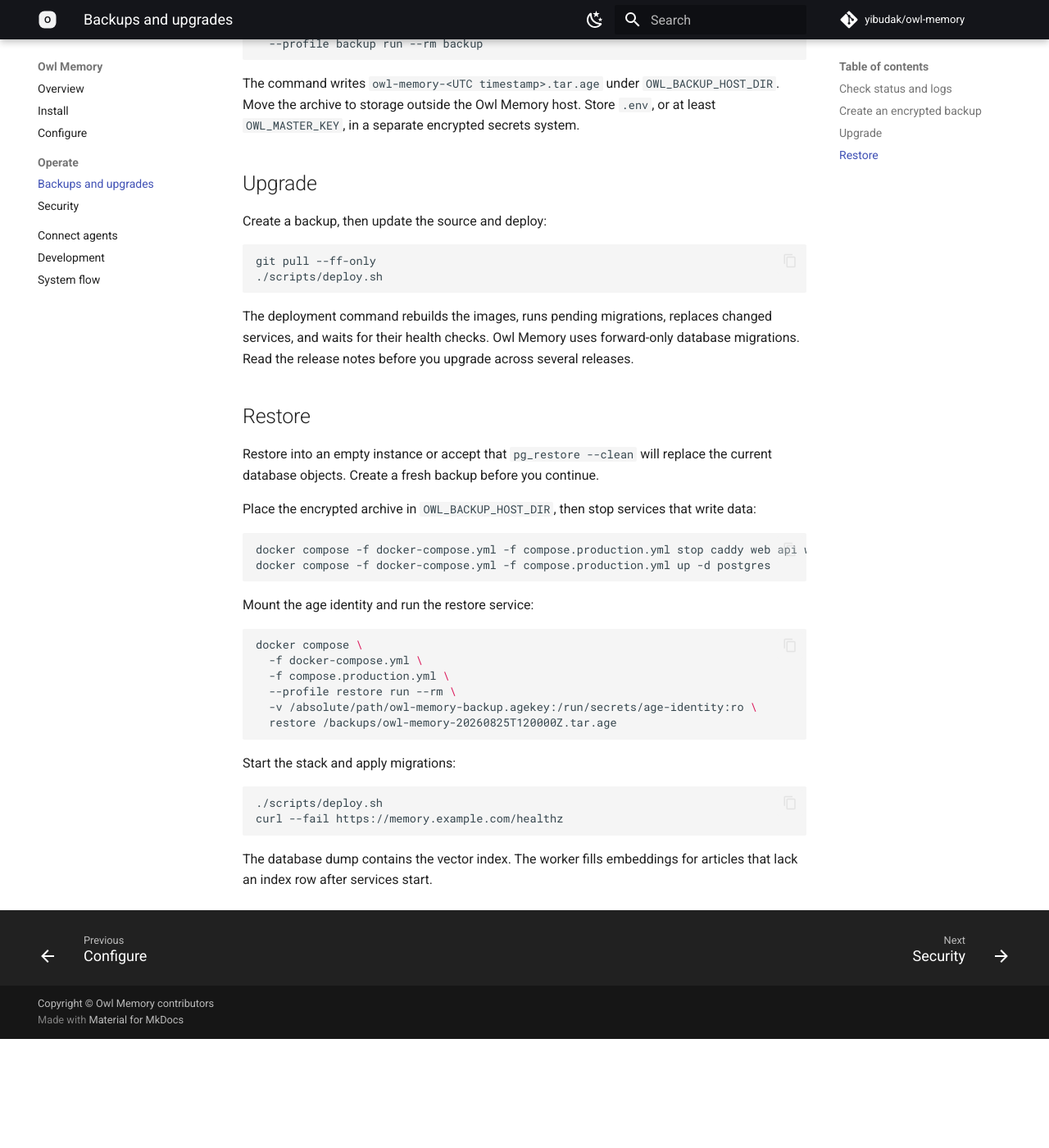
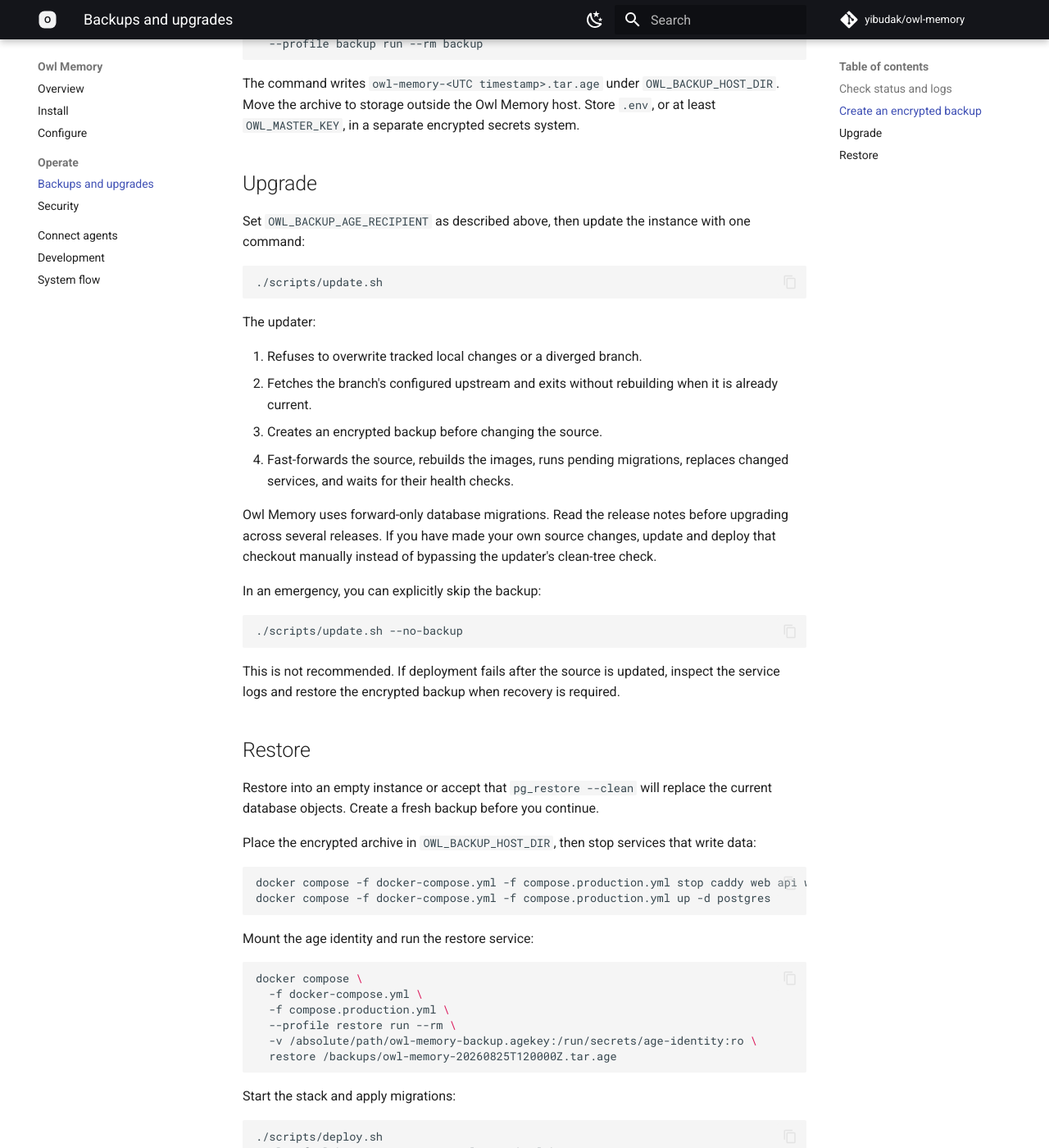
Before and after one commit to rementum/rementum, an MkDocs documentation site: the page built from docs/operations.md, in a window 1280 px wide and 1400 px high, scrolled down 811 px. Shown: the whole window at 82% size. Built offline with MkDocs 1.6.1 and Material for MkDocs 9.7.7, drawn with Linux system fonts in a browser that asks for light colours; comment, search, counter and statistics services are not loaded; before the commit the page ends 2078 px from its top, so only the background shows below that.

Commit message:
feat: add safe production updater

````diff
--- a/docs/operations.md
+++ b/docs/operations.md
@@ -43,16 +43,32 @@ encrypted secrets system.
 
 ## Upgrade
 
-Create a backup, then update the source and deploy:
+Set `OWL_BACKUP_AGE_RECIPIENT` as described above, then update the instance with one command:
 
 ```bash
-git pull --ff-only
-./scripts/deploy.sh
+./scripts/update.sh
 ```
 
-The deployment command rebuilds the images, runs pending migrations, replaces changed services, and
-waits for their health checks. Owl Memory uses forward-only database migrations. Read the release
-notes before you upgrade across several releases.
+The updater:
+
+1. Refuses to overwrite tracked local changes or a diverged branch.
+2. Fetches the branch's configured upstream and exits without rebuilding when it is already current.
+3. Creates an encrypted backup before changing the source.
+4. Fast-forwards the source, rebuilds the images, runs pending migrations, replaces changed
+   services, and waits for their health checks.
+
+Owl Memory uses forward-only database migrations. Read the release notes before upgrading across
+several releases. If you have made your own source changes, update and deploy that checkout manually
+instead of bypassing the updater's clean-tree check.
+
+In an emergency, you can explicitly skip the backup:
+
+```bash
+./scripts/update.sh --no-backup
+```
+
+This is not recommended. If deployment fails after the source is updated, inspect the service logs
+and restore the encrypted backup when recovery is required.
 
 ## Restore
 
````
Also changed, not shown: README.md (+10 -0 lines), docs/installation.md (+7 -3 lines), 2 other files.
